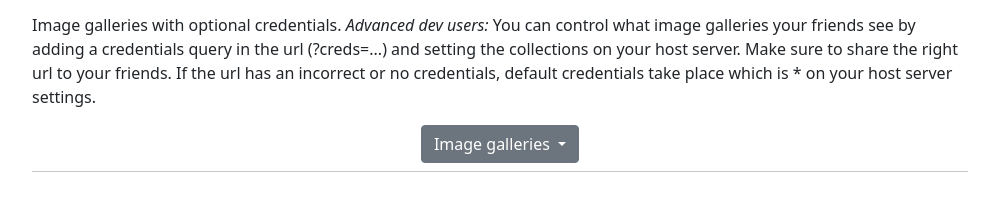
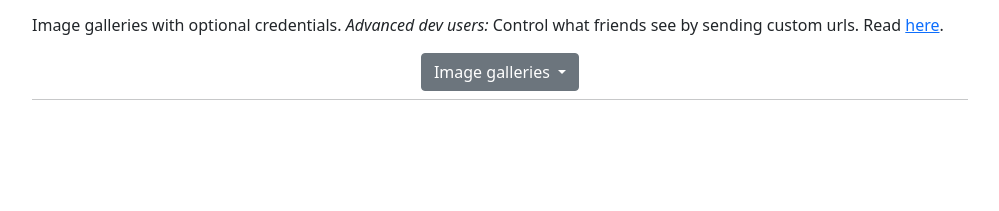
Before and after one commit to Siphon880gh/image-gallery, a website: page public/index.html in a window 1280 px wide. Shown: the part 399-610 px from the top of the page, without its empty margins (140-1139 px from the left). Drawn offline with nearby package versions, Linux system fonts and the light colour scheme; no server answers.

Commit message:
User readability - Cleaned README.md and in-app description

```diff
--- a/public/index.html
+++ b/public/index.html
@@ -36,8 +36,7 @@
                 </a>
             </div>
 
-            <p class="site-desc">Image galleries with optional credentials. <i>Advanced dev users:</i> You can control what image galleries your friends see by adding a credentials query in the url (?creds=...) and setting the collections on your host server. Make sure to
-                share the right url to your friends. If the url has an incorrect or no credentials, default credentials take place which is * on your host server settings.</p>
+            <p class="site-desc">Image galleries with optional credentials. <i>Advanced dev users:</i> Control what friends see by sending custom urls. Read <a href="https://github.com/Siphon880gh/image-gallery#computer-advanced-use" target="_blank">here</a>.</p>
         </div>
 
         <div class="text-center">
```
Also changed, not shown: README.md.
